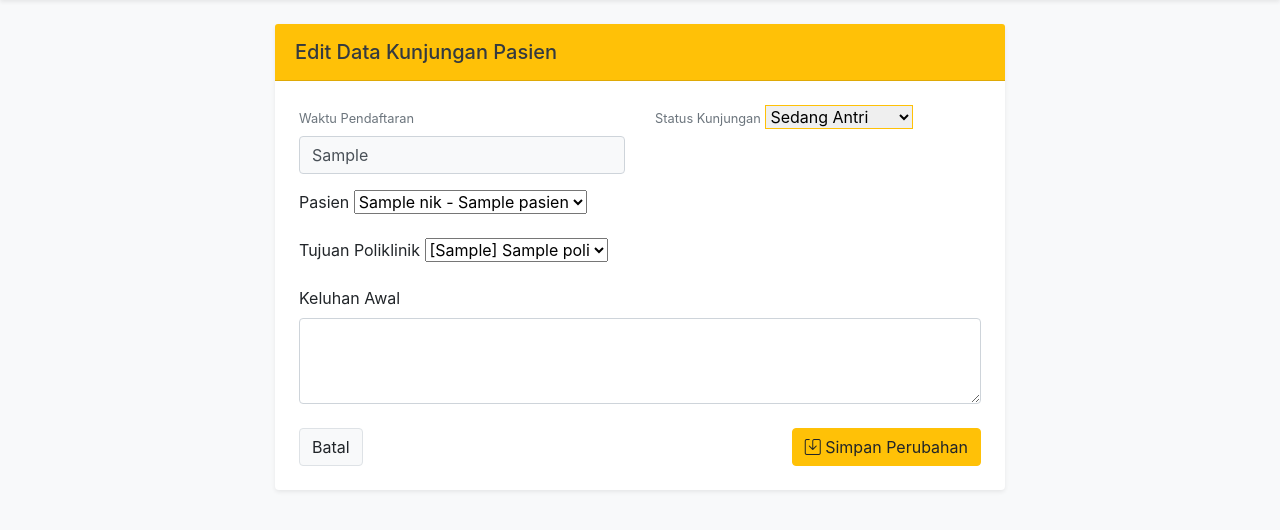
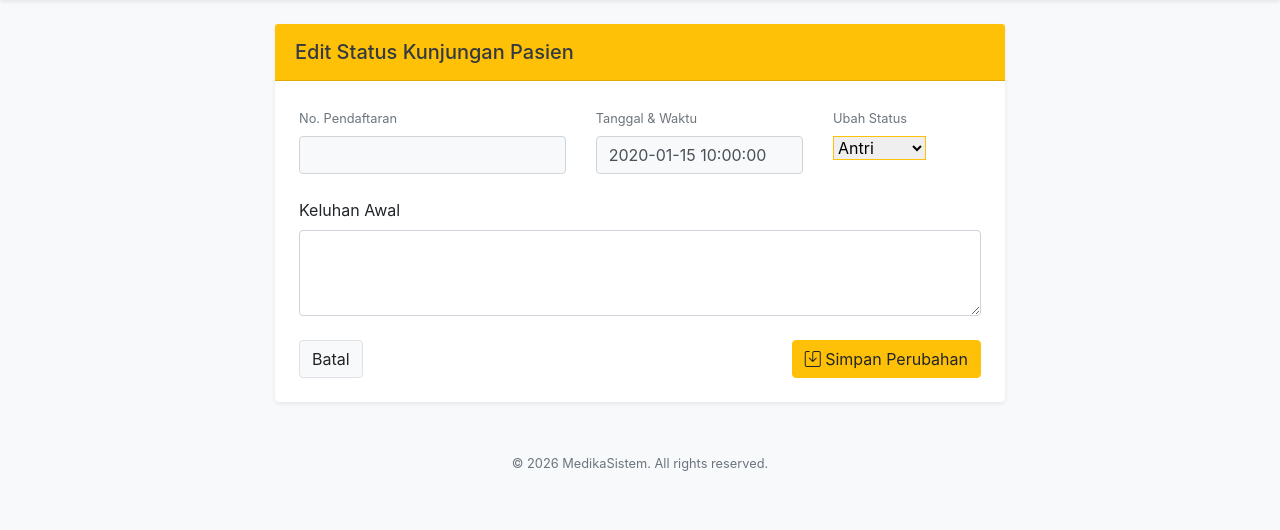
Before and after one commit to kaisaragess/medika-system, a CodeIgniter 4 app: the page made by app/Views/pendaftaran/edit.php in a window 1280 px wide. Shown: the part 56-586 px from the top of the page. Run offline with PHP 8.4 and a stand-in for CodeIgniter, Linux system fonts and the light colour scheme; the template is opened without the code that fills it: most values are stand-ins (such as "Sample title", 1, 10 or a date in 2020); data that the repository does not hold is empty; some libraries are stand-ins or nearby versions.

Commit message:
update kedua alur pendaftaran

```diff
--- a/app/Models/PendaftaranModel.php
+++ b/app/Models/PendaftaranModel.php
@@ -12,7 +12,7 @@ class PendaftaranModel extends Model
     protected $returnType       = 'array';
     protected $useSoftDeletes   = false;
     protected $protectFields    = true;
-    protected $allowedFields    = ['no_pendaftaran', 'id_pasien', 'tgl_daftar', 'status'];
+    protected $allowedFields = ['no_pendaftaran', 'id_pasien', 'id_poli', 'keluhan_awal', 'tgl_daftar', 'status'];
 
     // Relasi untuk menarik data pasien sekaligus (Opsional tapi sangat berguna)
     public function getPendaftaranWithPasien($id_pendaftaran)
--- a/app/Views/pendaftaran/edit.php
+++ b/app/Views/pendaftaran/edit.php
@@ -5,49 +5,34 @@
     <div class="col-md-8">
         <div class="card border-0 shadow-sm">
             <div class="card-header bg-warning text-dark py-3">
-                <h5 class="fw-bold mb-0">Edit Data Kunjungan Pasien</h5>
+                <h5 class="fw-bold mb-0">Edit Status Kunjungan Pasien</h5>
             </div>
             <div class="card-body p-4">
                 <form action="/pendaftaran/update/<?= $pendaftaran['id']; ?>" method="post">
                     <?= csrf_field(); ?>
 
-                    <div class="row mb-3">
-                        <div class="col-md-6">
-                            <label class="form-label fw-bold text-muted small">Waktu Pendaftaran</label>
-                            <input type="text" class="form-control bg-light" value="<?= $pendaftaran['waktu_daftar']; ?>" readonly>
+                    <div class="row mb-4">
+                        <div class="col-md-5">
+                            <label class="form-label fw-bold text-muted small">No. Pendaftaran</label>
+                            <input type="text" class="form-control bg-light fw-bold text-primary" value="<?= $pendaftaran['no_pendaftaran']; ?>" readonly>
                         </div>
-                        <div class="col-md-6">
-                            <label class="form-label fw-bold text-muted small">Status Kunjungan</label>
-                            <select class="form-select border-warning" name="status">
-                                <option value="Antri" <?= ($pendaftaran['status'] == 'Antri') ? 'selected' : ''; ?>>Sedang Antri</option>
-                                <option value="Diperiksa" <?= ($pendaftaran['status'] == 'Diperiksa') ? 'selected' : ''; ?>>Diperiksa Dokter</option>
+                        <div class="col-md-4">
+                            <label class="form-label fw-bold text-muted small">Tanggal & Waktu</label>
+                            <input type="text" class="form-control bg-light" value="<?= $pendaftaran['tgl_daftar']; ?>" readonly>
+                        </div>
+                        <div class="col-md-3">
+                            <label class="form-label fw-bold text-muted small">Ubah Status</label>
+                            <select class="form-select border-warning fw-bold" name="status">
+                                <option value="Antri" <?= ($pendaftaran['status'] == 'Antri') ? 'selected' : ''; ?>>Antri</option>
+                                <option value="Diperiksa" <?= ($pendaftaran['status'] == 'Diperiksa') ? 'selected' : ''; ?>>Diperiksa</option>
                                 <option value="Selesai" <?= ($pendaftaran['status'] == 'Selesai') ? 'selected' : ''; ?>>Selesai</option>
-                                <option value="Batal" <?= ($pendaftaran['status'] == 'Batal') ? 'selected' : ''; ?>>Dibatalkan</option>
+                                <option value="Batal" <?= ($pendaftaran['status'] == 'Batal') ? 'selected' : ''; ?>>Batal</option>
                             </select>
                         </div>
                     </div>
 
-                    <div class="mb-3">
-                        <label class="form-label fw-bold">Pasien</label>
-                        <select class="form-select" name="id_pasien" required>
-                            <?php foreach ($pasien as $p) : ?>
-                                <option value="<?= $p['id']; ?>" <?= ($pendaftaran['id_pasien'] == $p['id']) ? 'selected' : ''; ?>>
-                                    <?= $p['nik']; ?> - <?= $p['nama']; ?>
-                                </option>
-                            <?php endforeach; ?>
-                        </select>
-                    </div>
-
-                    <div class="mb-3">
-                        <label class="form-label fw-bold">Tujuan Poliklinik</label>
-                        <select class="form-select" name="id_poli" required>
-                            <?php foreach ($poli as $pl) : ?>
-                                <option value="<?= $pl['id']; ?>" <?= ($pendaftaran['id_poli'] == $pl['id']) ? 'selected' : ''; ?>>
-                                    [<?= $pl['kode_poli']; ?>] <?= $pl['nama_poli']; ?>
-                                </option>
-                            <?php endforeach; ?>
-                        </select>
-                    </div>
+                    <input type="hidden" name="id_pasien" value="<?= $pendaftaran['id_pasien']; ?>">
+                    <input type="hidden" name="id_poli" value="<?= $pendaftaran['id_poli']; ?>">
 
                     <div class="mb-4">
                         <label class="form-label fw-bold">Keluhan Awal</label>
```
Also changed, not shown: app/Controllers/PendaftaranController.php (+26 -25 lines).
